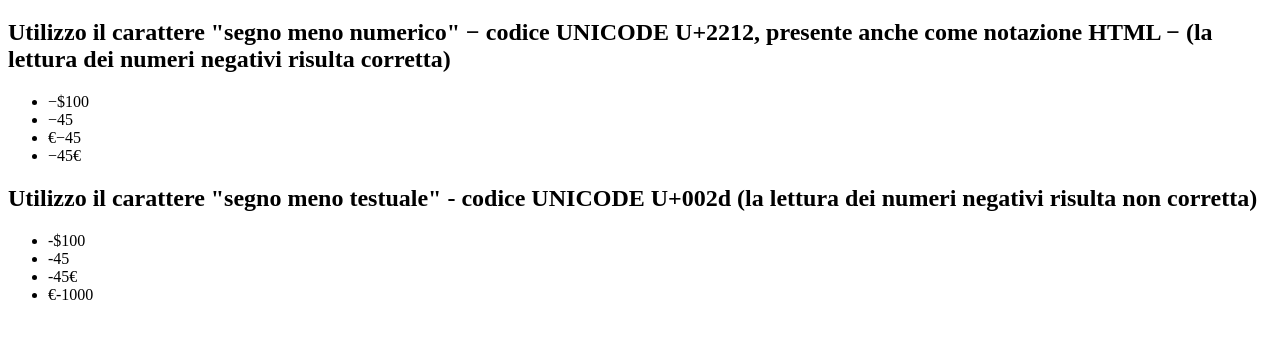
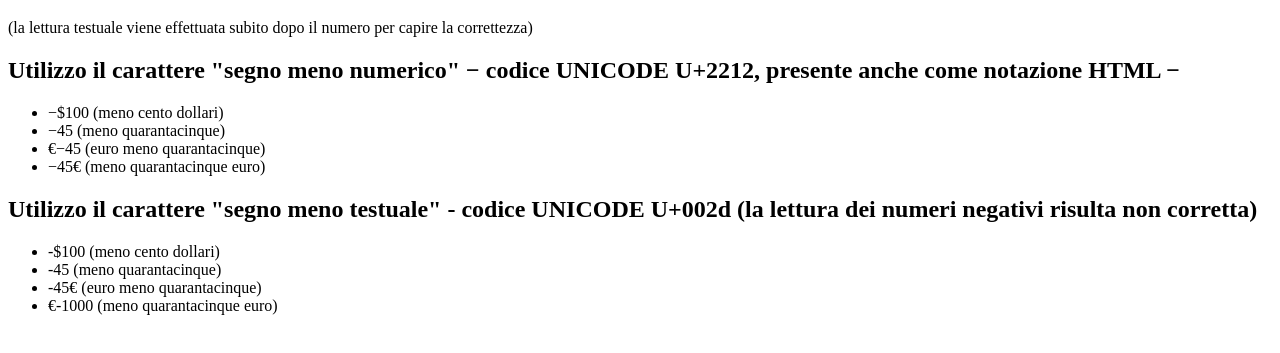
Before and after one commit to dianaberna/accessibility-negative-numbers, a plain HTML site: page index.html in a window 1280 px wide. Shown: the part 61-414 px from the top of the page. Drawn offline with Linux system fonts and the light colour scheme.

Commit message:
Update index.html

```diff
--- a/index.html
+++ b/index.html
@@ -9,19 +9,20 @@
 <body>
 
     <h1>Documento prova carattere "segno meno"</h1>
-    <h2>Utilizzo il carattere "segno meno numerico" − codice UNICODE U+2212, presente anche come notazione HTML &minus; (la lettura dei numeri negativi risulta corretta)</h2>
+    <p>(la lettura testuale viene effettuata subito dopo il numero per capire la correttezza)</p>
+    <h2>Utilizzo il carattere "segno meno numerico" − codice UNICODE U+2212, presente anche come notazione HTML &minus; </h2>
     <ul>
-        <li>−$100</li>
-        <li>−45</li>
-        <li>€−45</li>
-        <li>−45€</li>
+        <li>−$100 (meno cento dollari)</li>
+        <li>−45 (meno quarantacinque)</li>
+        <li>€−45 (euro meno quarantacinque)</li>
+        <li>−45€ (meno quarantacinque euro)</li>
     </ul>
     <h2>Utilizzo il carattere "segno meno testuale" - codice UNICODE U+002d (la lettura dei numeri negativi risulta non corretta)</h2>
     <ul>
-        <li>-$100</li>
-        <li>-45</li>
-        <li>-45€</li>
-        <li>€-1000</li>
+        <li>-$100 (meno cento dollari)</li>
+        <li>-45 (meno quarantacinque)</li>
+        <li>-45€ (euro meno quarantacinque)</li>
+        <li>€-1000 (meno quarantacinque euro)</li>
     </ul>
 
 </body>
```
